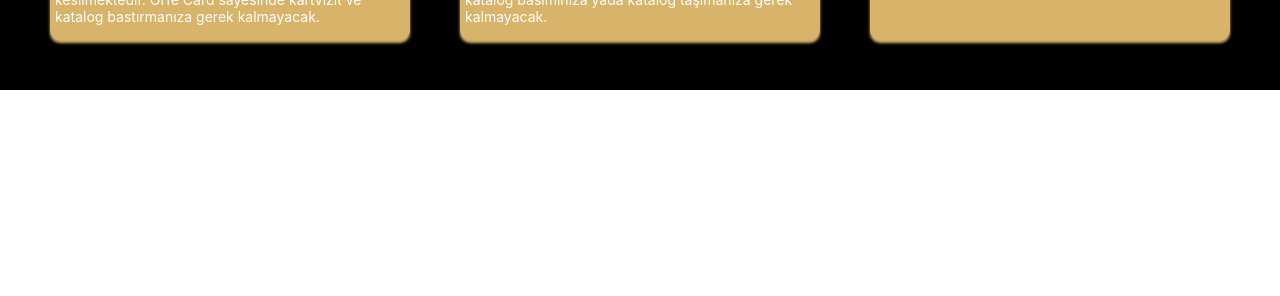
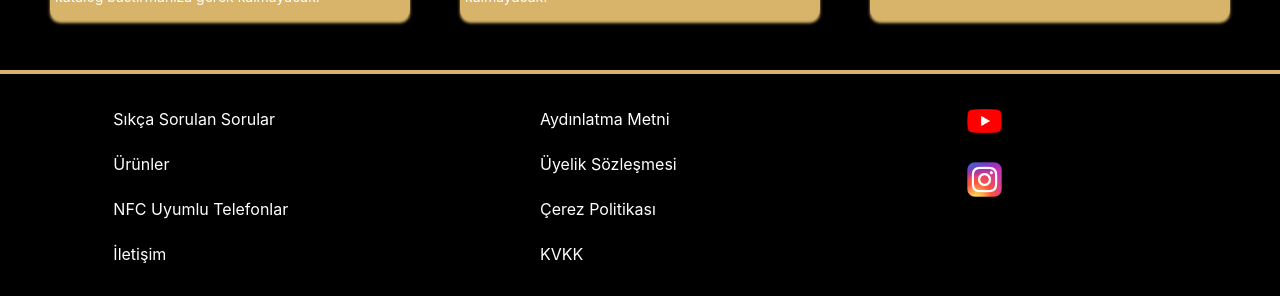
Before and after one commit to alikonuk12/orfecard-frontend, a React (Create React App) app in the folder orfecard-frontend/: page / in a window 1280 px wide. Shown: the part 2050-2346 px from the top of the page. Before the commit the page ends 2140 px from the top, so only its background shows below. Built offline with nearby package versions, Linux system fonts and the light colour scheme.

Commit message:
Footer created and header refactored

```diff
--- a/orfecard-frontend/src/App.js
+++ b/orfecard-frontend/src/App.js
@@ -6,7 +6,7 @@ import {
 } from "react-router-dom";
 import { useDispatch } from 'react-redux';
 import { MODE } from './store/reducers/viewReducer';
-import { Header } from './layout';
+import { Header, Footer } from './layout';
 import { Homepage, Login } from './pages';
 
 const App = () => {
@@ -25,6 +25,7 @@ const App = () => {
         <Route path="/" element={<Homepage />} />
         <Route path='/login' element={<Login />} />
       </Routes>
+      <Footer />
     </BrowserRouter>
   );
 }
--- a/orfecard-frontend/src/components/BurgerMenu/index.module.scss
+++ b/orfecard-frontend/src/components/BurgerMenu/index.module.scss
@@ -5,13 +5,13 @@
 
 .burgerMenuButton {
     width: 40px;
-    height: 110px;
-    padding-right: 20px;
+    height: 90px;
+    margin-right: 20px;
 }
 
 .itemList {
     padding: 20px;
-    max-height: calc(100vh - 114px);
+    max-height: calc(100vh - 94px);
 }
 
 .item {
--- /dev/null
+++ b/orfecard-frontend/src/layout/Footer/components/Column/index.js
@@ -0,0 +1,17 @@
+import React from 'react';
+import styles from './index.module.scss';
+
+const Column = ({ data }) => {
+    return (
+        <div className={styles.container}>
+            {data?.map(({ text, img, to }) => (
+                <a className={styles.text} target='_blank' rel="noreferrer" href={to}>
+                    {img && <img width={35} src={img} alt='icon' />}
+                    {text}
+                </a>
+            ))}
+        </div>
+    )
+}
+
+export default Column;
--- /dev/null
+++ b/orfecard-frontend/src/layout/Footer/components/Column/index.module.scss
@@ -0,0 +1,16 @@
+.container {
+    display: flex;
+    flex-direction: column;
+    width: 200px;
+    gap: 25px;
+
+    .text {
+        text-decoration: none;
+        color: #FFFFFF;
+
+        &:hover {
+            text-decoration: underline;
+            color: #FFFFFF;
+        }
+    }
+}
--- /dev/null
+++ b/orfecard-frontend/src/layout/Footer/const.js
@@ -0,0 +1,48 @@
+export const FIRST_COLUMN = [
+    {
+        text: 'Sıkça Sorulan Sorular',
+        to: '/sikca-sorulan-sorular'
+    },
+    {
+        text: 'Ürünler',
+        to: '/urunlar'
+    },
+    {
+        text: 'NFC Uyumlu Telefonlar',
+        to: '/nfc-uyumlu-telefonlar'
+    },
+    {
+        text: 'İletişim',
+        to: '/iletisim'
+    },
+];
+
+export const SECOND_COLUMN = [
+    {
+        text: 'Aydınlatma Metni',
+        to: '/aydinlatma-metni'
+    },
+    {
+        text: 'Üyelik Sözleşmesi',
+        to: '/uyelik-sozlesmesi'
+    },
+    {
+        text: 'Çerez Politikası',
+        to: '/cerez-politikasi'
+    },
+    {
+        text: 'KVKK',
+        to: '/kvkk'
+    }
+];
+
+export const THIRD_COLUMN = [
+    {
+        img: 'icons/youtube_icon.png',
+        to: 'https://www.instagram.com/orfecard'
+    },
+    {
+        img: 'icons/instagram_icon.png',
+        to: 'https://www.youtube.com/channel/UCth9T2o_BQZHTwsXRZQ747A'
+    },
+];
--- /dev/null
+++ b/orfecard-frontend/src/layout/Footer/index.js
@@ -0,0 +1,19 @@
+import React from 'react';
+import { useSelector } from 'react-redux';
+import Column from './components/Column';
+import { FIRST_COLUMN, SECOND_COLUMN, THIRD_COLUMN } from './const';
+import styles from './index.module.scss';
+
+const Footer = () => {
+    const { mode } = useSelector(state => state.view);
+
+    return (
+        <footer className={mode === 'DESKTOP' ? styles.container : styles.mobileContainer}>
+            <Column data={FIRST_COLUMN} />
+            <Column data={SECOND_COLUMN} />
+            <Column data={THIRD_COLUMN} />
+        </footer>
+    );
+}
+
+export default Footer;
--- /dev/null
+++ b/orfecard-frontend/src/layout/Footer/index.module.scss
@@ -0,0 +1,32 @@
+.container {
+    display: flex;
+    flex-direction: row;
+    justify-content: space-around;
+    width: 100%;
+    padding: 35px 0;
+    background-color: #000000;
+    box-shadow: 0 3px 3px #D7B46A;
+
+    border-top: {
+        width: 4px;
+        style: solid;
+        color: #D7B46A;
+    }
+}
+
+.mobileContainer {
+    display: flex;
+    flex-direction: column;
+    align-items: center;
+    width: 100%;
+    padding: 35px 0;
+    background-color: #000000;
+    box-shadow: 0 3px 3px #D7B46A;
+    gap: 50px;
+
+    border-top: {
+        width: 4px;
+        style: solid;
+        color: #D7B46A;
+    }
+}
--- a/orfecard-frontend/src/layout/Header/index.js
+++ b/orfecard-frontend/src/layout/Header/index.js
@@ -5,32 +5,37 @@ import { BurgerMenu } from '../../components';
 import styles from './index.module.scss';
 
 const Header = () => {
-    const isDesktopView = useSelector(state => state.view) === 'DESKTOP';
+    const { mode, socialUtilityOffset, featuresOffset } = useSelector(state => state.view);
+
+    const handleClickHome = () => window.scrollTo({ top: 0, behavior: 'smooth' });
+    const handleClickEco = () => window.scrollTo({ top: socialUtilityOffset, behavior: 'smooth' });
+    const handleClickCard = () => window.scrollTo({ top: featuresOffset, behavior: 'smooth' });
 
     return (
-        <header className={styles.container} style={{ alignItems: !isDesktopView && 'flex-end' }} >
+        <header className={styles.container}>
             <Link to="/" className={styles.logo}>
                 <img src='images/logo.svg' alt='logo' />
             </Link>
-            {isDesktopView ?
+            {mode === 'DESKTOP' ?
                 <div className={styles.navbars}>
-                    <NavLink to='/' className={styles.navLink}>Anasayfa</NavLink>
-                    <NavLink to='/#eco' className={styles.navLink}>Çevre Dostu</NavLink>
-                    <NavLink to='/#card' className={styles.navLink}>Kart Özellikleri</NavLink>
+                    <NavLink to='/' onClick={handleClickHome} className={styles.navLink}>Anasayfa</NavLink>
+                    <NavLink to='/#eco' onClick={handleClickEco} className={styles.navLink}>Çevre Dostu</NavLink>
+                    <NavLink to='/#card' onClick={handleClickCard} className={styles.navLink}>Kart Özellikleri</NavLink>
+                    <NavLink to='/#product' className={styles.navLink}>Ürünlerimiz</NavLink>
+                    <NavLink to='/iletisim' className={styles.navLink}>İletişim</NavLink>
+                    <NavLink to='/login' className={styles.navLink}>Giriş Yap</NavLink>
+                    <NavLink to='/cart' className={styles.navLink}>Sepetim</NavLink>
+                </div> :
+                <BurgerMenu>
+                    <NavLink to='/' onClick={handleClickHome} className={styles.navLink}>Anasayfa</NavLink>
+                    <NavLink to='/#eco' onClick={handleClickEco} className={styles.navLink}>Çevre Dostu</NavLink>
+                    <NavLink to='/#card' onClick={handleClickCard} className={styles.navLink}>Kart Özellikleri</NavLink>
                     <NavLink to='/#product' className={styles.navLink}>Ürünlerimiz</NavLink>
                     <NavLink to='/#contact' className={styles.navLink}>İletişim</NavLink>
                     <NavLink to='/login' className={styles.navLink}>Giriş Yap</NavLink>
                     <NavLink to='/cart' className={styles.navLink}>Sepetim</NavLink>
-                </div> :
-                <BurgerMenu>
-                    <NavLink to='/' className={styles.navLink}>Anasayfa</NavLink>
-                    <NavLink to='/#eco' className={styles.navLink}>Çevre Dostu</NavLink>
-                    <NavLink to='/#card' className={styles.navLink}>Kart Özellikleri</NavLink>
-                    <NavLink to='/#product' className={styles.navLink}>Ürünlerimiz</NavLink>
-                    <NavLink to='/#contact' className={styles.navLink}>İletişim</NavLink>
-                    <NavLink to='/login' className={styles.navLink}>Giriş Yap</NavLink>
-                    <NavLink to='/cart' className={styles.navLink}>Sepetim</NavLink>
-                </BurgerMenu>}
+                </BurgerMenu>
+            }
         </header>
     );
 }
--- a/orfecard-frontend/src/layout/Header/index.module.scss
+++ b/orfecard-frontend/src/layout/Header/index.module.scss
@@ -5,7 +5,7 @@
     justify-content: space-between;
     align-items: center;
     width: 100%;
-    height: 110px;
+    height: 90px;
     background-color: #000000;
     box-shadow: 0 3px 3px #D7B46A;
     z-index: 1;
@@ -18,6 +18,7 @@
 
     .logo {
         width: 120px;
+        margin-left: 20px;
     }
 
     .navbars {
--- a/orfecard-frontend/src/layout/index.js
+++ b/orfecard-frontend/src/layout/index.js
@@ -1,3 +1,4 @@
 import Header from "./Header";
+import Footer from "./Footer";
 
-export { Header };
+export { Header, Footer };
--- a/orfecard-frontend/src/pages/Homepage/index.js
+++ b/orfecard-frontend/src/pages/Homepage/index.js
@@ -1,13 +1,25 @@
-import React from 'react';
+import React, { useEffect, useRef } from 'react';
+import { useDispatch } from 'react-redux';
 import { Slider, PrimaryFeatures, CardFeatures } from '../../components';
+import { TAKE_OFFSET } from '../../store/reducers/viewReducer';
 
 const Homepage = () => {
+    const socialUtilityRef = useRef(null);
+    const featuresRef = useRef(null);
+    const dispatch = useDispatch();
+
+    useEffect(() => {
+        window.addEventListener('load', () => {
+            dispatch(TAKE_OFFSET({ socialUtilityOffset: socialUtilityRef.current.offsetTop - 94, featuresOffset: featuresRef.current.offsetTop - 94 }));
+        });
+    }, []);
+
     return (
         <div>
-            <Slider count={4} />
+            <Slider count={2} />
             <PrimaryFeatures />
-            <img width='100%' src='images/social_utility.jpg' alt='social_utility' />
-            <CardFeatures />
+            <img ref={socialUtilityRef} width='100%' src='images/social_utility.jpg' alt='social_utility' />
+            <div ref={featuresRef}><CardFeatures /></div>
         </div>
     );
 }
--- a/orfecard-frontend/src/store/reducers/viewReducer.js
+++ b/orfecard-frontend/src/store/reducers/viewReducer.js
@@ -2,13 +2,24 @@ import { createSlice } from '@reduxjs/toolkit';
 
 const viewSlice = createSlice({
     name: 'view',
-    initialState: 'DESKTOP',
+    initialState: { mode: 'DESKTOP' },
     reducers: {
         MODE(state, action) {
             switch (action.type) {
                 case 'view/MODE':
-                    if (action.payload.size < 850) return 'MOBILE';
-                    return 'DESKTOP';
+                    if (action.payload.size < 850) {
+                        return { ...state, mode: 'MOBILE' };
+                    }
+                    return { ...state, mode: 'DESKTOP' };
+                default:
+                    return state;
+            }
+        },
+        TAKE_OFFSET(state, action) {
+            switch (action.type) {
+                case 'view/TAKE_OFFSET':
+                    const { socialUtilityOffset, featuresOffset } = action.payload;
+                    return { ...state, socialUtilityOffset, featuresOffset };
                 default:
                     return state;
             }
@@ -16,5 +27,5 @@ const viewSlice = createSlice({
     }
 })
 
-export const { MODE } = viewSlice.actions;
+export const { MODE, TAKE_OFFSET } = viewSlice.actions;
 export default viewSlice.reducer;
```
Also changed, not shown: orfecard-frontend/public/icons/instagram_icon.png (added), orfecard-frontend/public/icons/youtube_icon.png (added).
